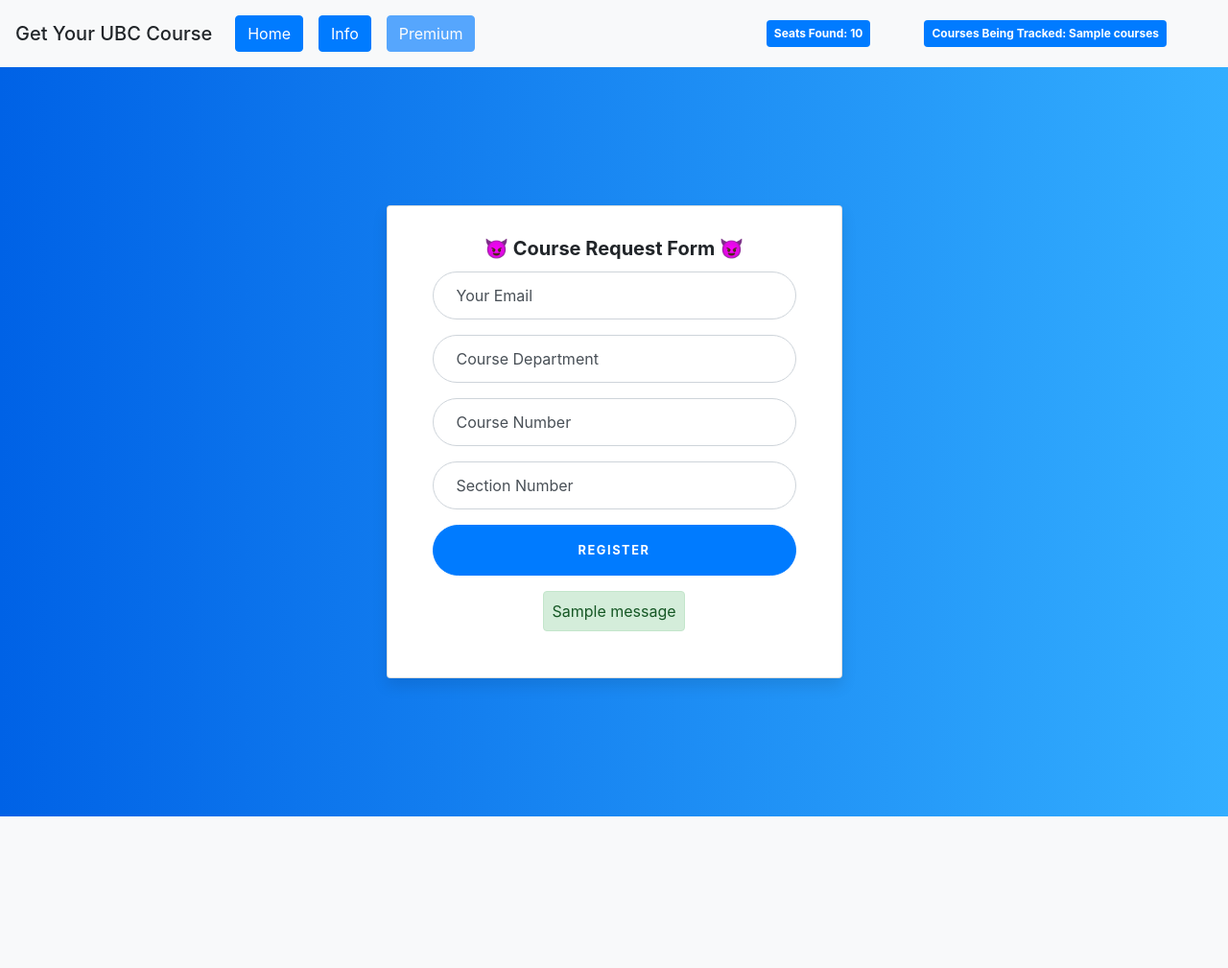
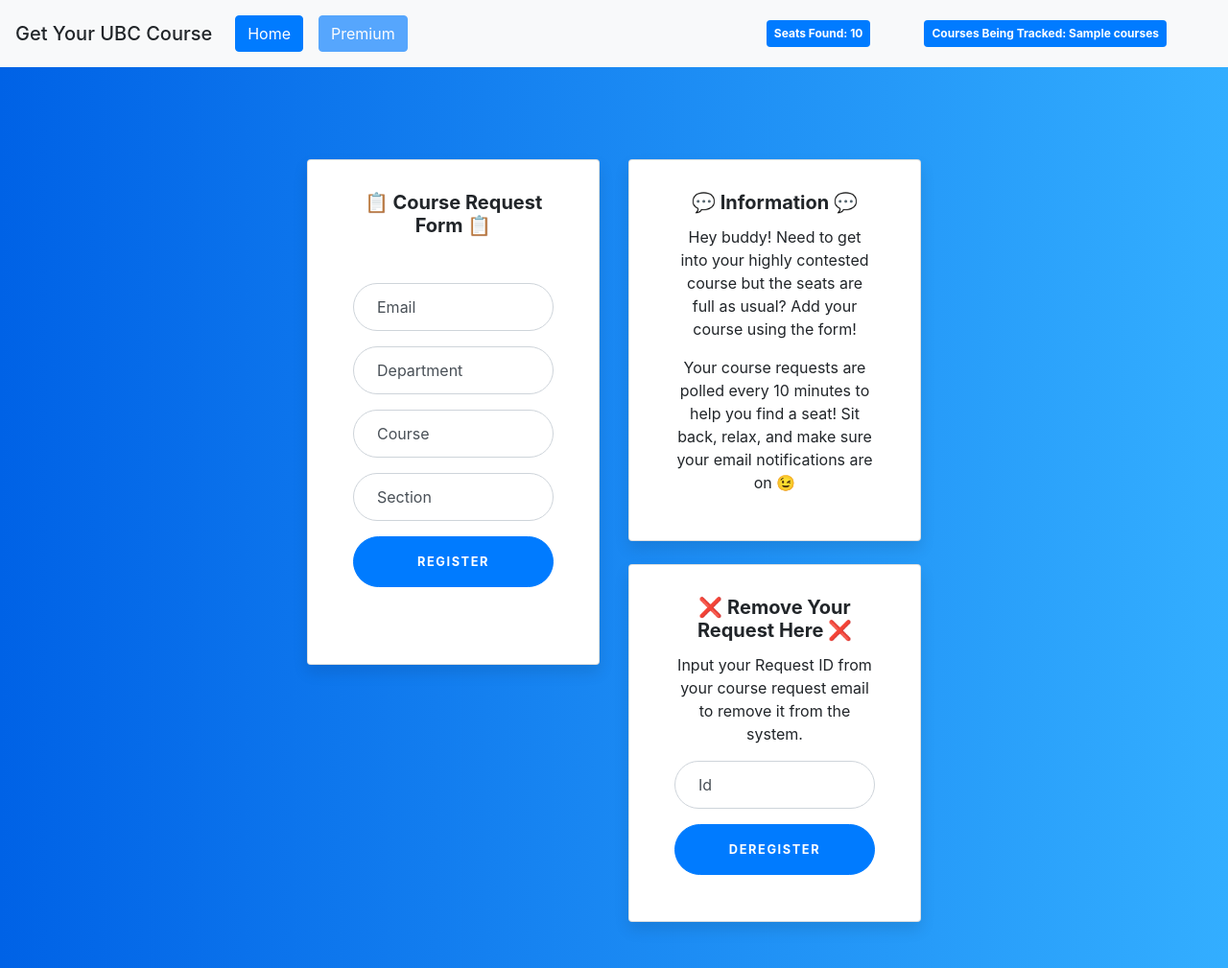
Before and after one commit to felixwsiu/getyourubccourse, a Flask app: template templates/home.html in a window 1280 px wide. Shown: the whole page at 96% size. Before the commit the page ends 851 px from the top, so only its background shows below. Run offline with Flask 2, Linux system fonts and the light colour scheme; the template is opened without the code that fills it: values that come from a table or form of the project are taken from there, most other values are stand-ins (such as "Sample title", 1, 10 or a date in 2020); one stand-in notice (Sample message) is shown; form fields are guessed from the names that the template uses; some libraries are stand-ins or nearby versions.

Commit message:
Added an information section and request deregister system

```diff
--- a/app.py
+++ b/app.py
@@ -4,7 +4,7 @@
 import emailer
 import databaseutil
 import metrics
-from forms import courseRequestForm
+from forms import courseRequestForm, removeRequestForm
 
 app = Flask(__name__)
 app.config['SECRET_KEY'] = "<\x8e\xd5`\x87c\xc0\xee<s?\xe0\xe1x\x8a\x88X\x81\x99_\x83\x999w"
@@ -15,14 +15,16 @@
 def errorFlashing(form):
 	for fieldName, errorMessages in form.errors.items():
 		for err in errorMessages:
+			if err == "A Request Reference ID is required.":
+				flash("A Request Reference ID is required.",["danger","deregister"])
 			if err == "This field is required.":
-				flash("A " + fieldName + " is required", "danger")
+				flash("A " + fieldName + " is required", ["danger","register"])
 			if err == "Email is invalid.":
-				flash("Your email is invalid", "danger")
+				flash("Your email is invalid", ["danger","register"])
 
 # Will check if the course is valid, and duplicate request before adding the new request to the DB
 # @params {form} form: the course request form
-def courseSubmitSucess(form):
+def courseSubmitSuccess(form):
 	dept = form.department.data
 	course = form.course.data
 	section = form.section.data
@@ -32,24 +34,42 @@
 		if databaseutil.doesNotDuplicate(dept, course, section, email):
 			app.logger.info("New Course Request : " + dept + course + " " + section + ". Email: " + email + "\n")
 			databaseutil.addRequest(dept, course, section, email)
-			flash(dept + " " + course + " " + section +" was successfully added for you! 😊", "success")
+			flash(dept + " " + course + " " + section +" was successfully added for you! 😊", ["success","register"])
 		else:
-			flash("Course request is duplicated, you're covered! 😎", "warning")
+			flash("Course request is duplicated, you're covered! 😎", ["warning","register"])
 	else:
-		flash("Course was not valid, double check for typos! 😔", "danger")
+		flash("Course was not valid, double check for typos! 😔", ["danger","register"])
+
+# Will remove the course request from the DB using the ID of the item
+# @params {form} form: the course request form
+def courseRemoveSuccess(form):
+	courserequest = databaseutil.getCourseRequest(form.id.data)
+	if courserequest != False:
+		databaseutil.deleteRequest(courserequest["id"],courserequest["email"])
+		flash("Your request was successfully removed! 😊", ["success","deregister"])
+	else:
+		flash("Couldn't find a course request under that id! 😔" ,["danger","deregister"])
 
 
 @app.route('/', methods=["GET","POST"])
 def home():
-	form = courseRequestForm()
+	crform = courseRequestForm()
+	rrform = removeRequestForm()
+
 	seats = metrics.getTotalNotificationsSent()
 	courses = len(databaseutil.getAllRequests())
-	if request.method == "POST" and form.validate_on_submit():
-		courseSubmitSucess(form)
+	if request.method == "POST" and request.form["submit"] == "register" and crform.validate_on_submit():
+		courseSubmitSuccess(crform)
 	else:
-		errorFlashing(form)
+		errorFlashing(crform)
 
-	return render_template("home.html", form=form, seats=seats, courses=courses)
+
+	if request.method == "POST" and request.form["submit"] == "deregister" and rrform.validate_on_submit():
+		courseRemoveSuccess(rrform)
+	else:
+		errorFlashing(rrform)
+
+	return render_template("home.html", crform=crform, seats=seats, courses=courses, rrform=rrform)
 
 
 
--- a/databaseutil.py
+++ b/databaseutil.py
@@ -19,6 +19,17 @@
 	for item in container.query_items(query='SELECT * FROM c', enable_cross_partition_query=True):
 		requests.append(CourseRequest(item["dept"],item["course"],item["section"],item["email"],item["dateAdded"],item["id"]))
 	return requests
+
+
+# Returns a course request with the given id
+# @params {string} id: the id of the course request
+# @returns {CourseRequest or boolean} : course request from the db, returns false if the course could not be found
+def getCourseRequest(id):
+	for item in container.read_all_items():
+		if item["id"] == id:
+			return item
+	return False
+
 
 # Adds a course request to the database
 # @params {string} dept : department of the course (eg. CPSC)
--- a/emailer.py
+++ b/emailer.py
@@ -26,13 +26,14 @@
 # @params {string} dept : department of the course (eg. CPSC)
 # @params {string} course : course number (eg. 201)
 # @params {string} section : section number (eg. 001)
-def sendCourseSeatEmail(receiver_email, dept, course, section):
+def sendCourseSeatEmail(receiver_email, dept, course, section, id):
 	html = """
 		 <html>
 			 <body>
 				 <h2>Nice!</h2>
 				 <h3>One or more seats has opened up in your desired course, register as soon as possible to snatch it away :) </h3>
 				 <h3>Link to your course: https://courses.students.ubc.ca/cs/courseschedule?pname=subjarea&tname=subj-section&dept={dept}&course={course}&section={section}
+				 <h3>Request Reference ID: {id}
 				 <h3>Goodluck on your studies!</h3>
 				 <h4>	- GetYourUBCCourse </h4>
 				 <p>
@@ -40,7 +41,7 @@
 				 </p>
 			 </body>
 		 </html>
-	""".format(dept=dept,course=course,section=section)
+	""".format(dept=dept,course=course,section=section,id=id)
 
 	msgRoot = MIMEMultipart('related')
 	msgRoot["Subject"] = f"GetYourUBCCourse - A Seat Has Opened Up In : {dept} {course} {section}"
--- a/forms.py
+++ b/forms.py
@@ -8,3 +8,8 @@
 	course = StringField("Course Number", validators=[DataRequired()])
 	section = StringField("Section Number", validators=[DataRequired()])
 	register = SubmitField("Register")
+
+
+class removeRequestForm(FlaskForm):
+	id = StringField("Request Reference ID", validators=[DataRequired("A Request Reference ID is required.")])
+	remove = SubmitField("Remove Request")
--- a/scheduler.py
+++ b/scheduler.py
@@ -16,7 +16,7 @@
 	for r in requests:
 		if coursescraper.isCourseSeatOpen(r.dept, r.course, r.section):
 			sys.stdout.write("Sending Course Seat Email: " + r.dept + r.course + " " + r.section + ". Email: " + r.email + "\n")
-			emailer.sendCourseSeatEmail(r.email, r.dept, r.course, r.section)
+			emailer.sendCourseSeatEmail(r.email, r.dept, r.course, r.section, r.id)
 			metrics.addTotalNotificationsSent()
 		requestExpiryCheck(r.id, r.email, r.dept, r.course, r.section, r.dateAdded)
 
--- a/static/style/homepage.css
+++ b/static/style/homepage.css
@@ -6,6 +6,11 @@
 body {
   background: #007bff;
   background: linear-gradient(to right, #0062E6, #33AEFF);
+  overflow: hidden;
+}
+
+.col {
+  overflow: hidden;
 }
 
 .alert {
--- a/templates/home.html
+++ b/templates/home.html
@@ -2,56 +2,58 @@
   <link href="{{ url_for('static',filename='style/homepage.css') }}" type="text/css" rel="stylesheet">
   <link rel="stylesheet" href="https://stackpath.bootstrapcdn.com/bootstrap/4.2.1/css/bootstrap.min.css" integrity="sha384-GJzZqFGwb1QTTN6wy59ffF1BuGJpLSa9DkKMp0DgiMDm4iYMj70gZWKYbI706tWS" crossorigin="anonymous">
 </head>
-<body class="d-flex flex-column mb-5">
-  <nav class="navbar navbar-expand-lg navbar-light bg-light">
+<div class="container-fluid mx-auto">
+  <div class="row">
+    <nav class="navbar navbar-expand-lg navbar-light bg-light col mb-5">
       <a class="navbar-brand mb-0 h1">Get Your UBC Course</a>
       <div class="collapse navbar-collapse" id="navbarNavAltMarkup">
         <div class="navbar-nav">
           <a class="btn btn-primary m-2" href="#" role="button">Home</a>
-        <button type="button" class="btn btn-primary m-2" data-toggle="popover" data-placement="top" data-content="hey">Info</button>
           <a class="btn btn-primary m-2 disabled" href="#" role="button">Premium</a>
         </div>
       </div>
       <p class="badge badge-primary m-2 mr-5 p-2 font-weight-bold">Seats Found: {{seats}} </p>
       <p class="badge badge-primary m-2 mr-5 p-2 font-weight-bold">Courses Being Tracked: {{courses}} </p>
     </nav>
-  <div class="container mt-5 mb-5">
-    <div class="row align-items-center mt-5">
-        <div class="card card-signin mx-auto mt-5 mb-5 col-lg-5">
+  </div>
+  <div class="row">
+    <div class="col">
+      <div class="card card-signin ml-auto mt-5 mb-5 col-lg-6">
         <div class="card-body">
-            <h5 class="card-title text-center font-weight-bold">😈 Course Request Form 😈</h5>
-            <form class="form-signin" method="post" novalidate>
-              {{ form.hidden_tag() }}
+          <h5 class="card-title text-center font-weight-bold">📋 Course Request Form 📋</h5>
+          <form class="form-signin mt-5 mb-5" method="post" novalidate>
+            {{ crform.hidden_tag() }}
             <div class="form-label-group">
-                {{form.email(class="form-control", placeholder="Email")}}
-                {{form.email.label}}
+              {{crform.email(class="form-control", placeholder="Email")}}
+              {{crform.email.label}}
             </div>
 
             <div class="form-label-group">
-                {{form.department(class="form-control", placeholder="Course Department")}}
-                {{form.department.label}}
+              {{crform.department(class="form-control", placeholder="Course Department")}}
+              {{crform.department.label}}
             </div>
 
             <div class="form-label-group">
-                {{form.course(class="form-control", placeholder="Course Number")}}
-                {{form.course.label}}
+              {{crform.course(class="form-control", placeholder="Course Number")}}
+              {{crform.course.label}}
             </div>
 
             <div class="form-label-group">
-                {{form.section(class="form-control", placeholder="Course Section")}}
-                {{form.section.label}}
+              {{crform.section(class="form-control", placeholder="Course Section")}}
+              {{crform.section.label}}
             </div>
 
-              <button class="btn btn-lg btn-primary btn-block text-uppercase" type="submit">Register</button>
+            <button class="btn btn-lg btn-primary btn-block text-uppercase" type="submit" name="submit" value="register">Register</button>
           </form>
           <div class="row align-items-center" id="alertmsg">
             {% with messages = get_flashed_messages(with_categories=true) %}
               {% if messages %}
                 {% for category, message in messages %}
-                  <div class="alert alert-{{ category }} mx-auto p-2" role="alert">
+                  {% if "register" == category[1] %}
+                    <div class="alert text-center alert-{{ category[0] }} mx-auto p-2" role="alert">
                       {{ message }}
                     </div>
-
+                  {% endif %}
                 {% endfor %}
               {% endif %}
             {% endwith %}
@@ -59,5 +61,48 @@
         </div>
       </div>
     </div>
+    <div class="col">
+
+      <div class="card card-signin mr-auto mt-5 col-lg-6">
+        <div class="card-body">
+          <h5 class="card-title text-center font-weight-bold">💬 Information 💬</h5>
+          <p class="text-center"> Hey buddy! Need to get into your highly contested course but the seats are full as usual? Add your course using the form! </p>
+          <p class="text-center"> Your course requests are polled every 10 minutes to help you find a seat! Sit back, relax, and make sure your email notifications are on 😉</p>
         </div>
-</body>
+      </div>
+
+      <div class="card card-signin mr-auto mt-4 mb-5 col-lg-6">
+        <div class="card-body">
+          <h5 class="card-title text-center font-weight-bold">❌ Remove Your Request Here ❌</h5>
+          <p class="text-center"> Input your Request ID from your course request email to remove it from the system. </p>
+          <form class="form-signin" method="post" novalidate>
+            {{ rrform.hidden_tag() }}
+
+            <div class="form-label-group">
+              {{rrform.id(class="form-control", placeholder="Reference ID")}}
+              {{rrform.id.label}}
+            </div>
+
+            <button class="btn btn-lg btn-primary btn-block text-uppercase" type="submit" name="submit" value="deregister">Deregister</button>
+          </form>
+          <div class="row align-items-center" id="alertmsg">
+            {% with messages = get_flashed_messages(with_categories=true) %}
+              {% if messages %}
+                {% for category, message in messages %}
+                  {% if "deregister" == category[1] %}
+                    <div class="alert text-center alert-{{ category[0] }} mx-auto p-2" role="alert">
+                      {{ message }}
+                    </div>
+                  {% endif %}
+                {% endfor %}
+              {% endif %}
+            {% endwith %}
+          </div>
+        </div>
+      </div>
+
+
+    </div>
+
+  </div>
+</div>
```
Lines whose indentation alone changed are shown as unchanged.
